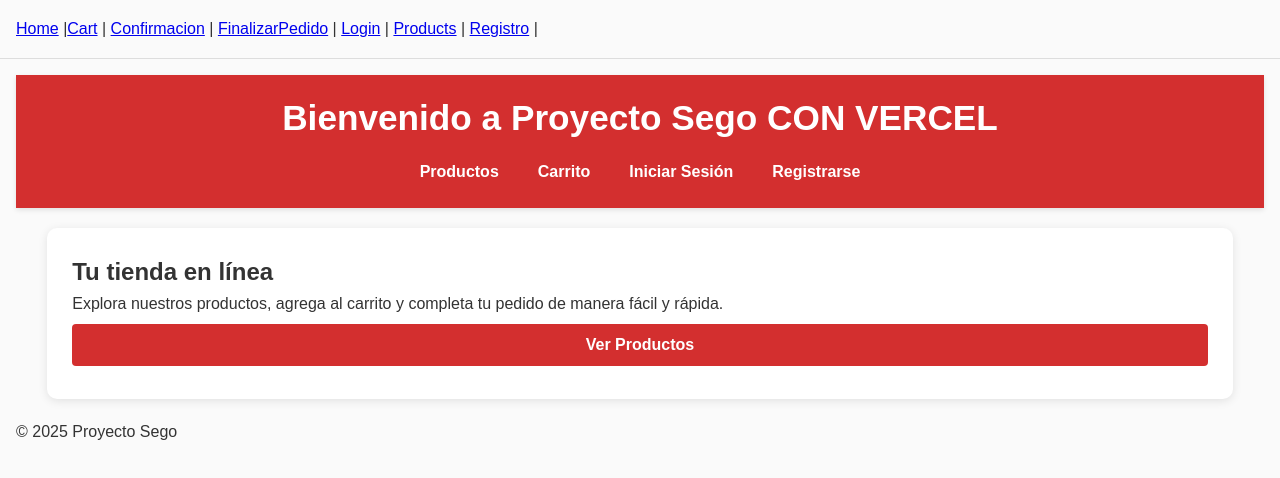
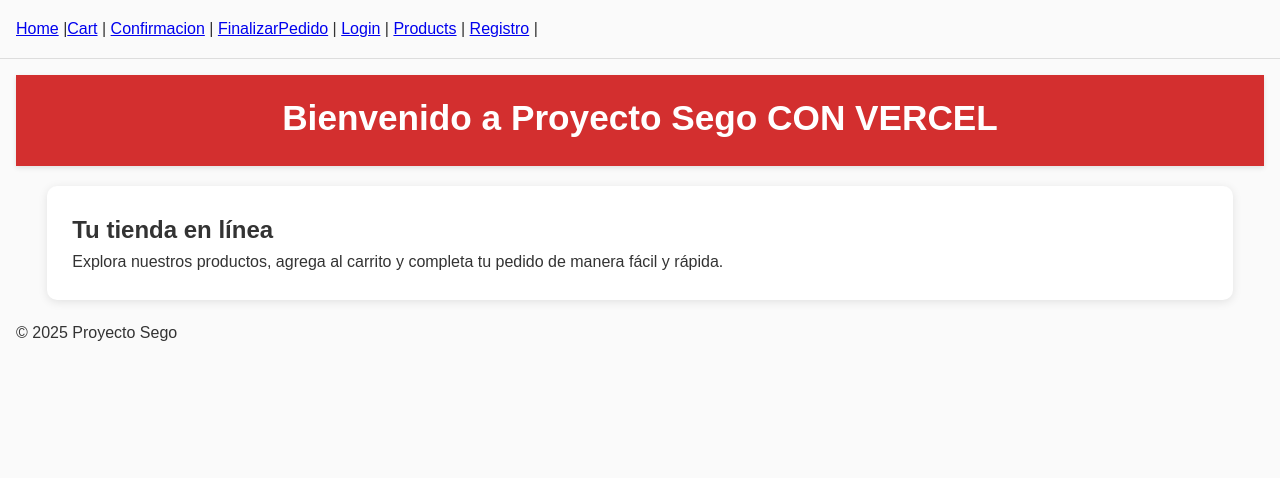
Before and after one commit to kevinparejamamani/actividad_2, a React (Vite) app: page / in a window 1280 px wide. Shown: the top 478 px of the page. Built offline with nearby package versions, Linux system fonts and the light colour scheme.

Commit message:
[ASDSAD]

```diff
--- a/src/pages/Index.jsx
+++ b/src/pages/Index.jsx
@@ -3,18 +3,13 @@
 export default function Index() {
   const html = `<header>
     <h1>Bienvenido a Proyecto Sego CON VERCEL</h1>
-    <nav>
-      <a href="products">Productos</a>
-      <a href="cart">Carrito</a>
-      <a href="login">Iniciar Sesión</a>
-      <a href="registro">Registrarse</a>
-    </nav>
+
   </header>
 
   <main class="container">
     <h2>Tu tienda en línea</h2>
     <p>Explora nuestros productos, agrega al carrito y completa tu pedido de manera fácil y rápida.</p>
-    <a href="products"><button>Ver Productos</button></a>
+
   </main>
 
   <footer>
```
